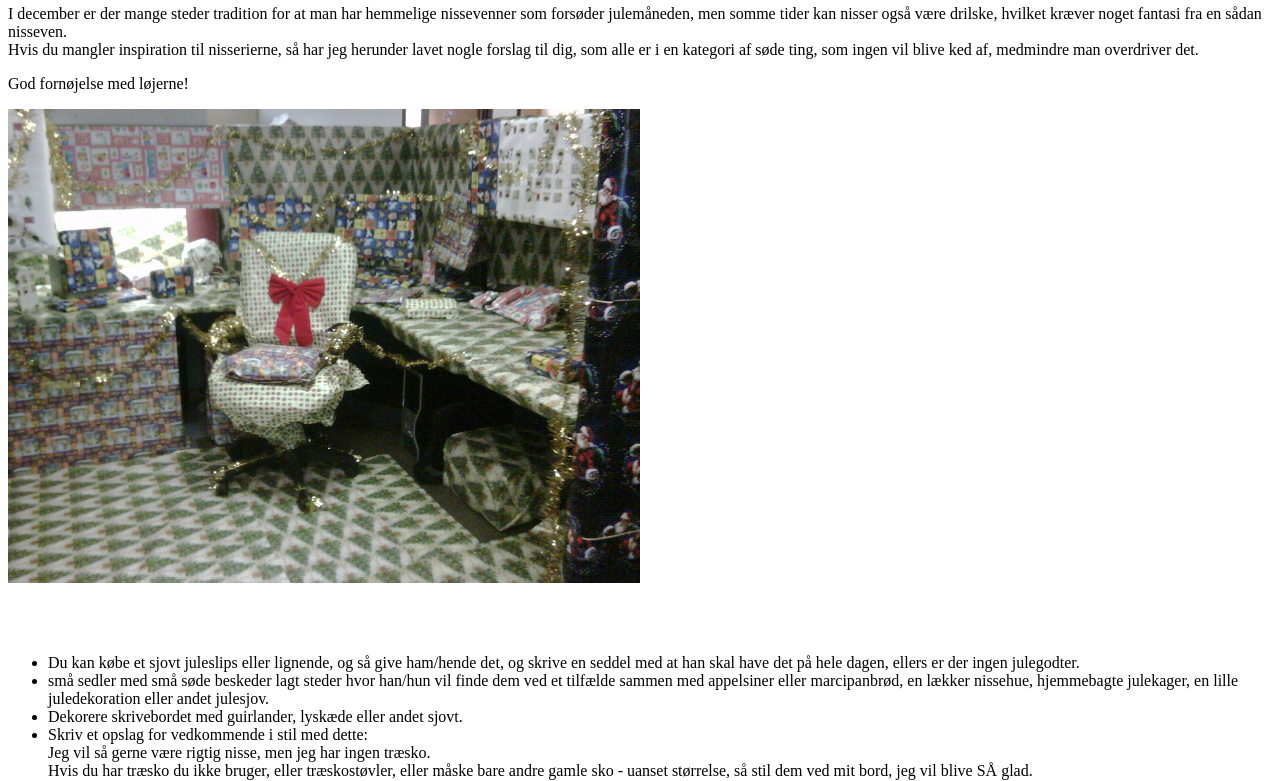
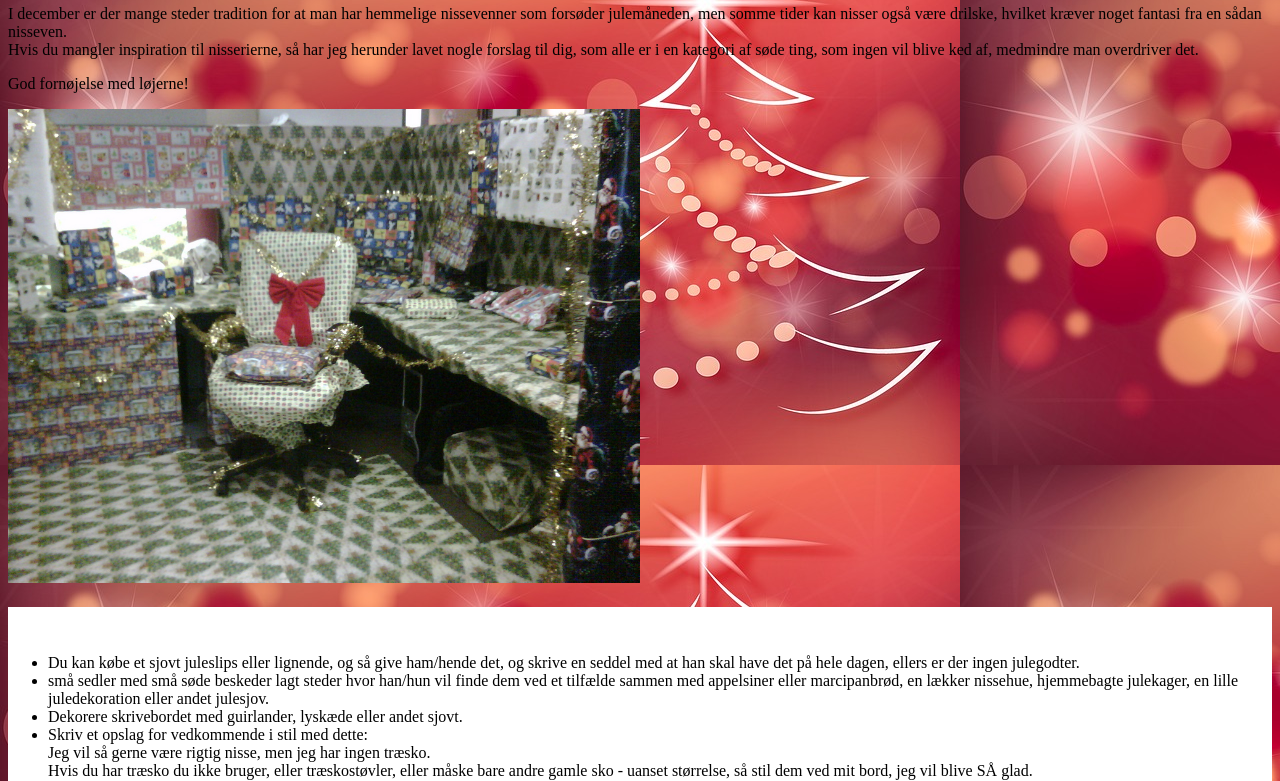
Before and after one commit to michellemotivates/nisserier, a plain HTML site: page index.html in a window 1280 px wide. Shown: the part 75-856 px from the top of the page. Drawn offline with Linux system fonts and the light colour scheme.

Commit message:
Update styles.css

```diff
--- a/css/styles.css
+++ b/css/styles.css
@@ -1,5 +1,5 @@
 body{
-background-image:url("images/baggrund.jpg");
+background-image:url("../images/baggrund.jpg");
 }
 
 h1, h2, h3 {
```
